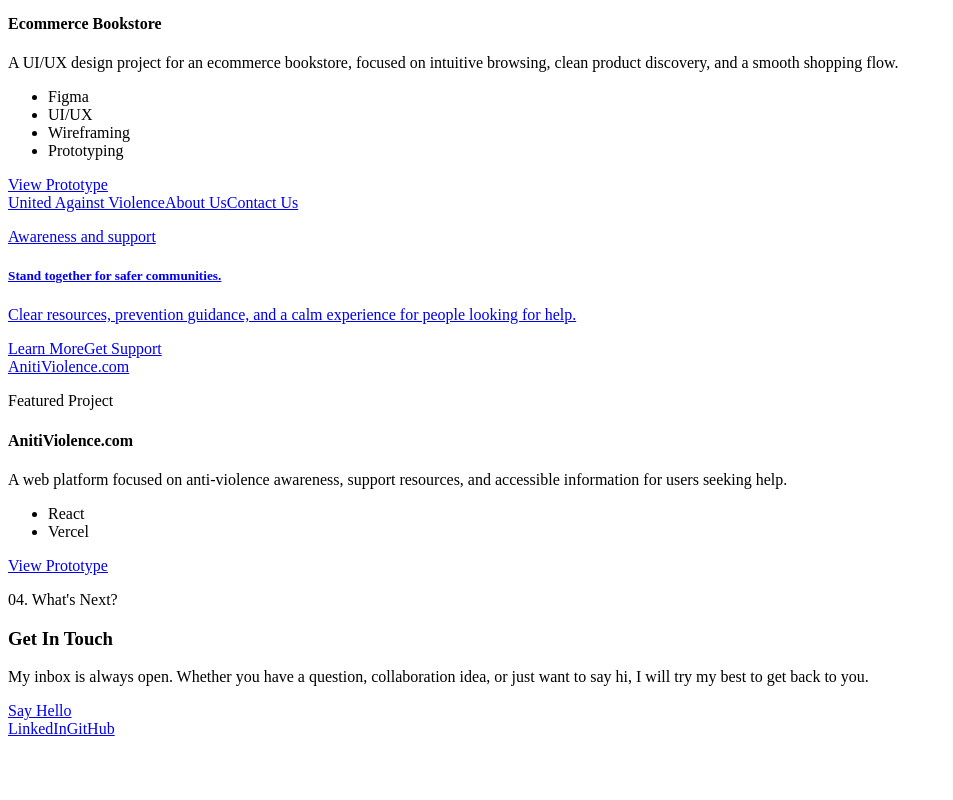
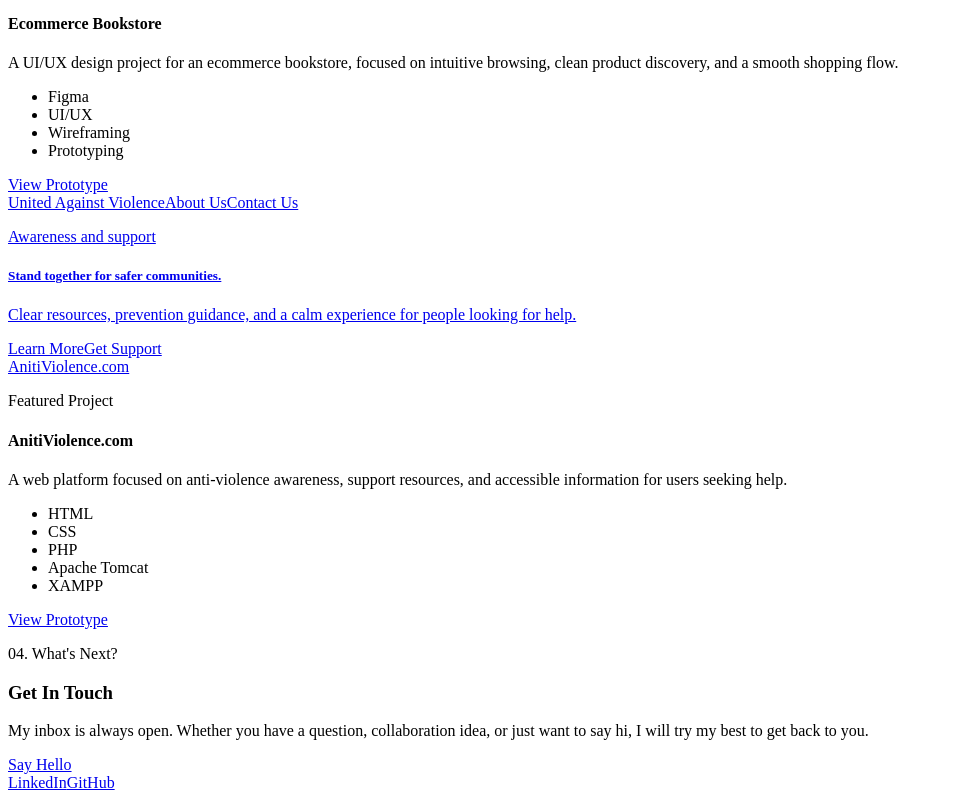
Before and after one commit to VinishaGupta/portfolio, a React (Vite) app in the folder frontend/: page / in a window 1280 px wide. Shown: the part 2586-3386 px from the top of the page, without its empty margins (0-953 px from the left). Before the commit the page ends 3332 px from the top, so only its background shows below. Built offline with nearby package versions, Linux system fonts and the light colour scheme; no server answers; the HTML template or start-up script is replaced by a standard one.

Commit message:
deployment

```diff
--- a/frontend/src/App.jsx
+++ b/frontend/src/App.jsx
@@ -66,7 +66,7 @@
     label: 'Featured Project',
     description:
       'A web platform focused on anti-violence awareness, support resources, and accessible information for users seeking help.',
-    stack: ['React', 'Vercel'],
+    stack: ['HTML', 'CSS','PHP','Apache Tomcat','XAMPP'],
     previewType: 'antiViolence',
     live: 'https://anti-violence.vercel.app/'
   }
```
